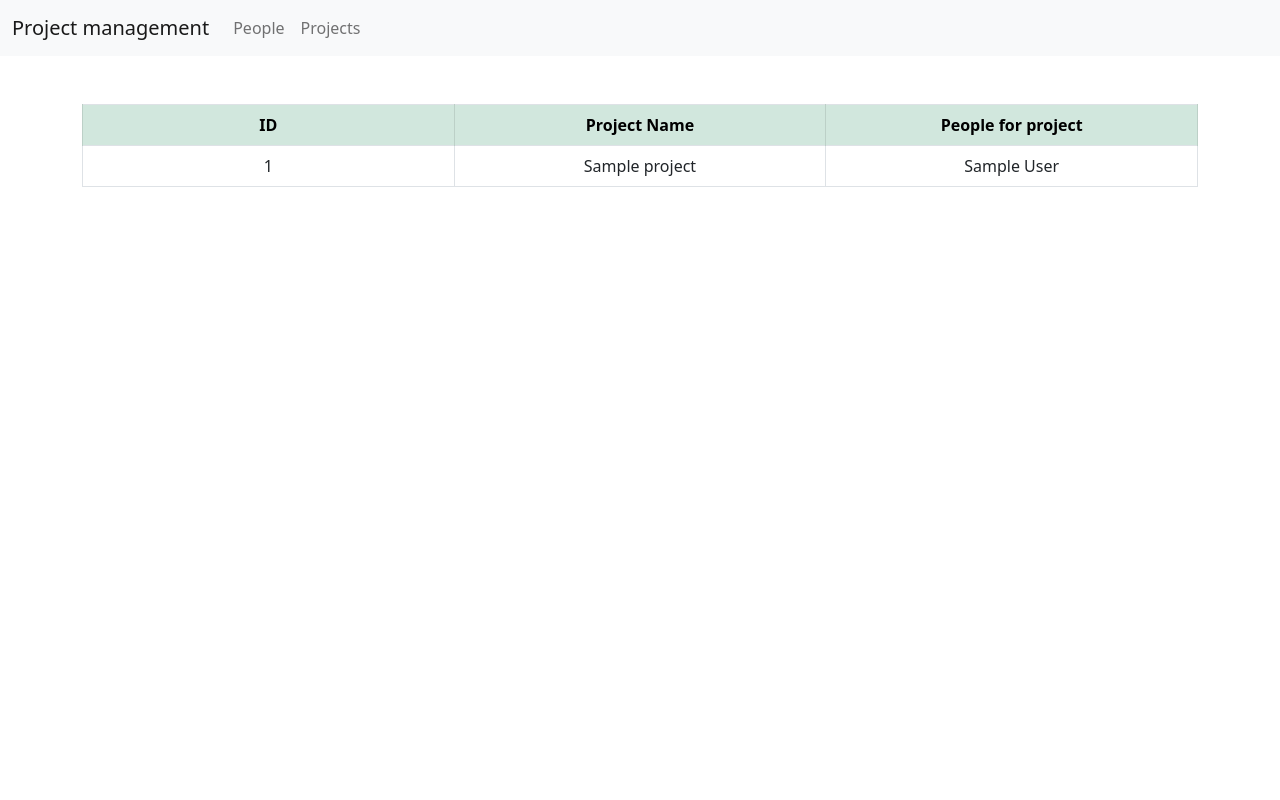
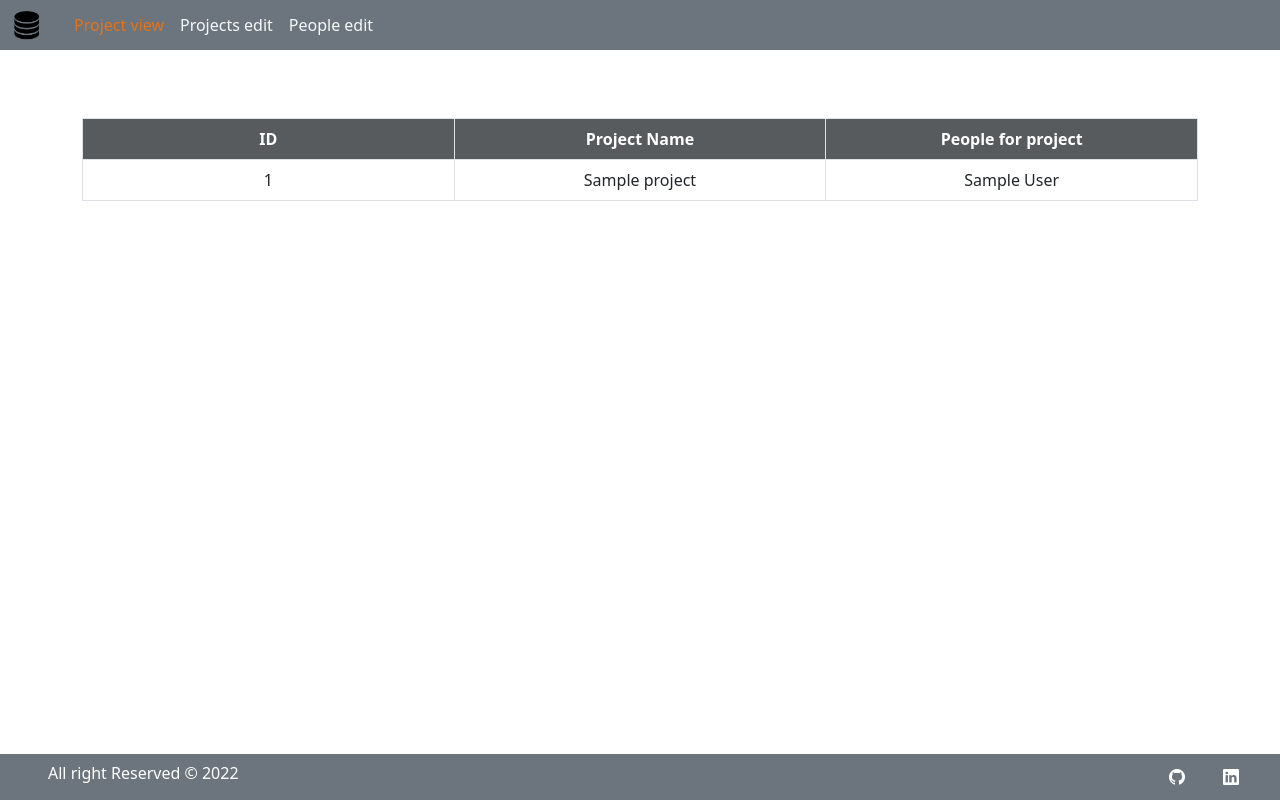
Before and after one commit to Evaldas88/Project-management-with-mysql, a PHP site: page /index.php in a window 1280 px wide. Run offline with PHP 8.4, Linux system fonts and the light colour scheme; tables that the repository leaves empty or names only in its code hold one stand-in row (values such as "Sample post"); some libraries are stand-ins or nearby versions.

Commit message:
created header, footer, delete and create php

```diff
--- /dev/null
+++ b/Assets/include/footer.php
@@ -0,0 +1,19 @@
+<div class="container ">
+<footer class="d-flex flex-wrap justify-content-between aling-items-center   bg-secondary  ">
+    <div class="aling-items-center">
+        <span class="mx-5">All right Reserved  © <?php echo date("Y") ?></span>
+    </div>
+    <ul class="nav col-md-4 justify-content-end list-unstyled d-flex">
+        <li class="ms-1">
+        <a class="btn  btn-secondary btn-floating m-1" href="https://github.com/Evaldas88" role="button">
+            <i class="bi bi-github"></i>
+        </a>
+        </li>
+        <li class="ms-1 me-4">
+        <a class="btn  btn-secondary btn-floating m-1" href="https://www.linkedin.com/in/evaldas-skackauskas-35505516a/" role="button">
+        <i class="bi bi-linkedin"></i>
+        </a>
+        </li>
+    </ul>
+ </footer>
+ </div>
--- /dev/null
+++ b/Assets/include/header.php
@@ -0,0 +1,12 @@
+<meta charset="UTF-8">
+  <meta http-equiv="X-UA-Compatible" content="IE=edge">
+  <meta name="viewport" content="width=device-width, initial-scale=1.0">
+
+  <link rel="stylesheet" href="https://cdn.jsdelivr.net/npm/bootstrap-icons@1.9.1/font/bootstrap-icons.css">
+  <link href="https://cdn.jsdelivr.net/npm/bootstrap@5.2.0/dist/css/bootstrap.min.css" rel="stylesheet" crossorigin="anonymous" />
+  <link rel="stylesheet" href="https://cdn.jsdelivr.net/npm/bootstrap-icons@1.9.1/font/bootstrap-icons.css">
+  <script src="https://code.jquery.com/jquery-3.2.1.slim.min.js" integrity="sha384-KJ3o2DKtIkvYIK3UENzmM7KCkRr/rE9/Qpg6aAZGJwFDMVNA/GpGFF93hXpG5KkN" crossorigin="anonymous"></script>
+  <script src="https://cdn.jsdelivr.net/npm/popper.js@1.12.9/dist/umd/popper.min.js" integrity="sha384-ApNbgh9B+Y1QKtv3Rn7W3mgPxhU9K/ScQsAP7hUibX39j7fakFPskvXusvfa0b4Q" crossorigin="anonymous"></script>
+  <style>
+    <?php include('./Assets/style.css') ?>
+  </style>
--- /dev/null
+++ b/Assets/style.css
@@ -0,0 +1,27 @@
+body {
+    margin: 0;
+    display: flex;
+    flex-direction: column;
+    min-height: 100vh;
+}
+
+nav ul a:hover {
+    color:  #c35635 !important;
+}
+nav a.active {
+    color: rgba(255, 115, 0, 0.821) !important;
+}
+.bg-success {
+    --bs-bg-opacity: 1;
+    background-color: rgba(var(--bs-success-rgb), var(--bs-bg-opacity)) !important;
+  }
+footer {
+    position: fixed;
+    left: 0;
+    bottom: 0;
+    width: 100%;
+    height: auto;
+     color: white;
+    text-align: center;
+    line-height: 2.4;
+  }
--- a/index.php
+++ b/index.php
@@ -1,5 +1,5 @@
 <?php
- require_once "./Assets/db.php";
+require_once "./Assets/db.php";
 
 
 $sql = "SELECT projects.id, project_name,  GROUP_CONCAT(CONCAT_WS(' ', people.first_name, people.last_name) SEPARATOR '; ' ) AS Group_people  FROM projects
@@ -10,45 +10,27 @@ $result = mysqli_query($conn, $sql);
 ?>
 <!DOCTYPE html>
 <html lang="en">
+
 <head>
-    <meta charset="UTF-8">
-    <meta http-equiv="X-UA-Compatible" content="IE=edge">
-    <meta name="viewport" content="width=device-width, initial-scale=1.0">
-    <link href="https://cdn.jsdelivr.net/npm/bootstrap@5.2.0-beta1/dist/css/bootstrap.min.css" rel="stylesheet" integrity="sha384-0evHe/X+R7YkIZDRvuzKMRqM+OrBnVFBL6DOitfPri4tjfHxaWutUpFmBp4vmVor" crossorigin="anonymous">
-    <script src="https://cdn.jsdelivr.net/npm/bootstrap@5.2.0-beta1/dist/js/bootstrap.bundle.min.js" integrity="sha384-pprn3073KE6tl6bjs2QrFaJGz5/SUsLqktiwsUTF55Jfv3qYSDhgCecCxMW52nD2" crossorigin="anonymous"></script>
-    <title>Projects</title>
+<?php require_once "./Assets/include/header.php"; ?>
+<title>View</title>
+
 </head>
+
 <body>
-    <nav class="navbar navbar-expand-lg bg-light">
-        <div class="container-fluid">
-          <a class="navbar-brand" href="index.php">Project  management</a>
-          <div class="collapse navbar-collapse" id="navbarSupportedContent">
-            <ul class="navbar-nav me-auto mb-2 mb-lg-0">
-              <li class="nav-item">
-                <a class="nav-link" aria-current="page" href="people.php">People</a>
-              </li>
-              <li class="nav-item">
-                <a class="nav-link" aria-current="page" href="projects.php">Projects</a>
-              </li>
-            </ul>
-          </div>
-        </div>
-    </nav>
+  <?php require_once "./Assets/include/navbar.php"; ?>
 
-
-    <div class="container">
+  <div class="container pt-1">
     <table class="table  table-bordered mt-5 text-center">
       <thead>
-        <tr>
-          <th class=" w-25 table-success">ID</th>
-          <th class=" w-25 table-success">Project Name</th>
-          <th class=" w-25 table-success">People for project</th>
-
+        <tr class="bg-dark  p-2 text-white bg-opacity-75">
+          <th class=" w-25">ID</th>
+          <th class=" w-25 ">Project Name</th>
+          <th class=" w-25 ">People for project</th>
         </tr>
       </thead>
       <tbody>
         <?php
-
         if (mysqli_num_rows($result) > 0) {
           while ($row = mysqli_fetch_assoc($result)) {
             print '<tr>'
@@ -61,6 +43,8 @@ $result = mysqli_query($conn, $sql);
         ?>
       </tbody>
     </table>
+    <?php require_once "./Assets/include/footer.php"; ?>
 
 </body>
+
 </html>
```
Also changed, not shown: Assets/create.php (added, +70 -0 lines), Assets/edit_people.php (added, +69 -0 lines), people.php (+6 -37 lines), projects.php (+7 -60 lines), Assets/include/navbar.php (renamed from Assets/navbar.php), Assets/logo.png (added).
